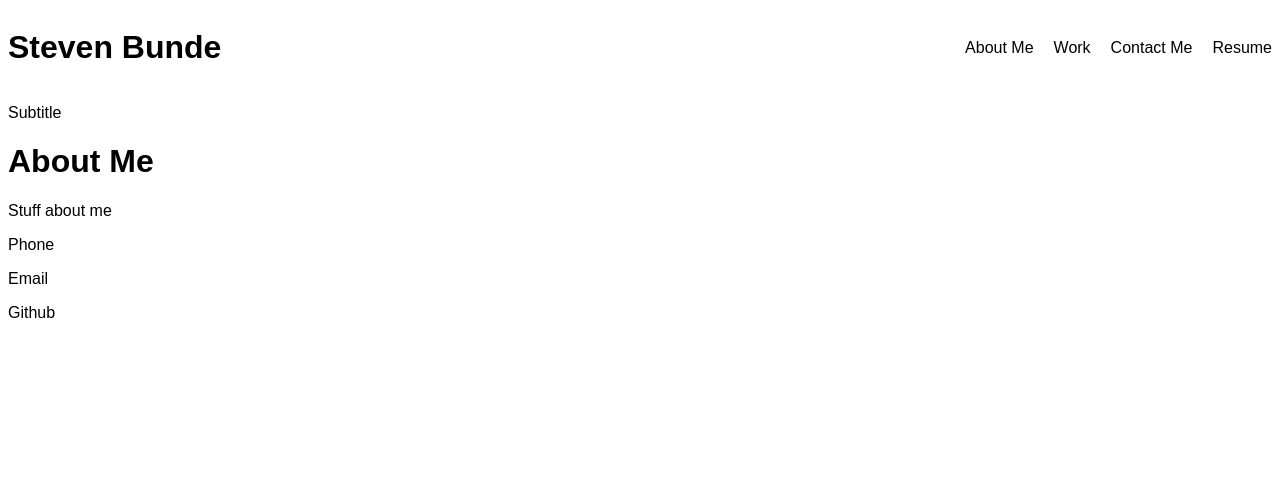
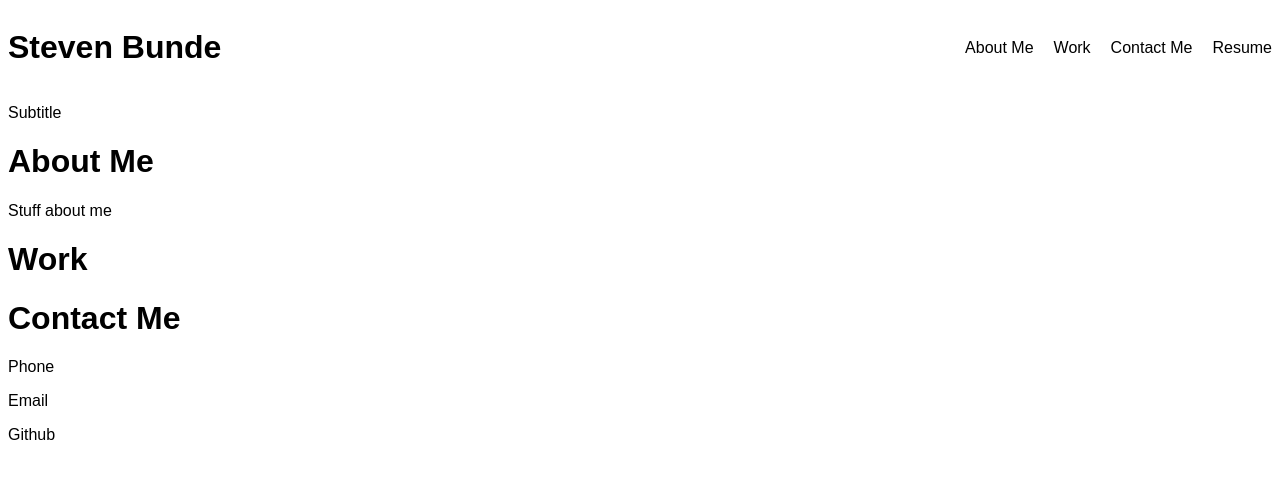
Before and after one commit to Bunde20/Steven-Bundes-Portfolio, a plain HTML site: page index.html in a window 1280 px wide. Drawn offline with Linux system fonts and the light colour scheme.

Commit message:
Added a title and H1s

```diff
--- a/index.html
+++ b/index.html
@@ -5,7 +5,9 @@
     <meta name="viewport" content="width=device-width, initial-scale=1.0">
     <title>Document</title>
     <link rel="stylesheet" href="./assets/css/style.css"/>
+    <title>Steven Bunde's Portfolio</title>
 </head>
+
 <body>
     <header>
         <h1>Steven Bunde</h1>
@@ -28,9 +30,11 @@
         </div>
 
         <div id="work">
+            <h1>Work</h1>
         </div>
 
         <div id="contact-me">
+            <h1>Contact Me</h1>
             <p>Phone</p>
             <p>Email</p>
             <p>Github</p>
```
